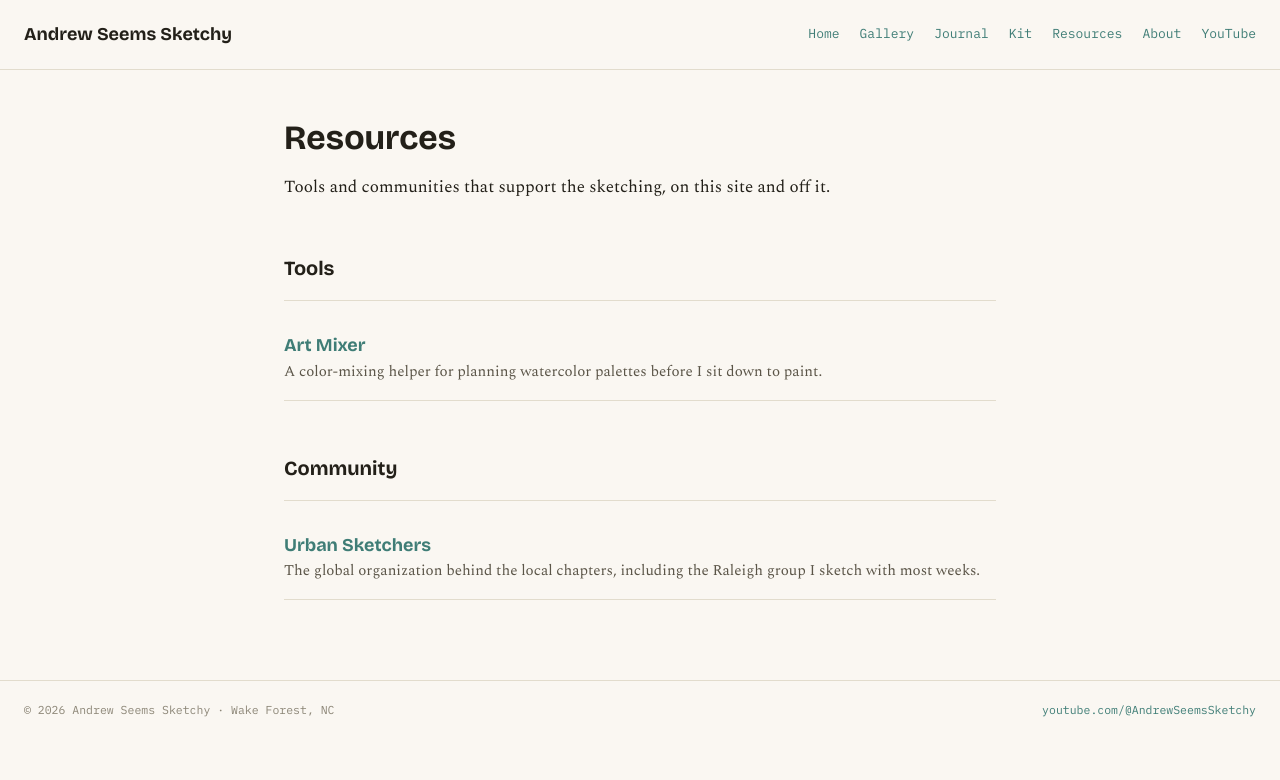
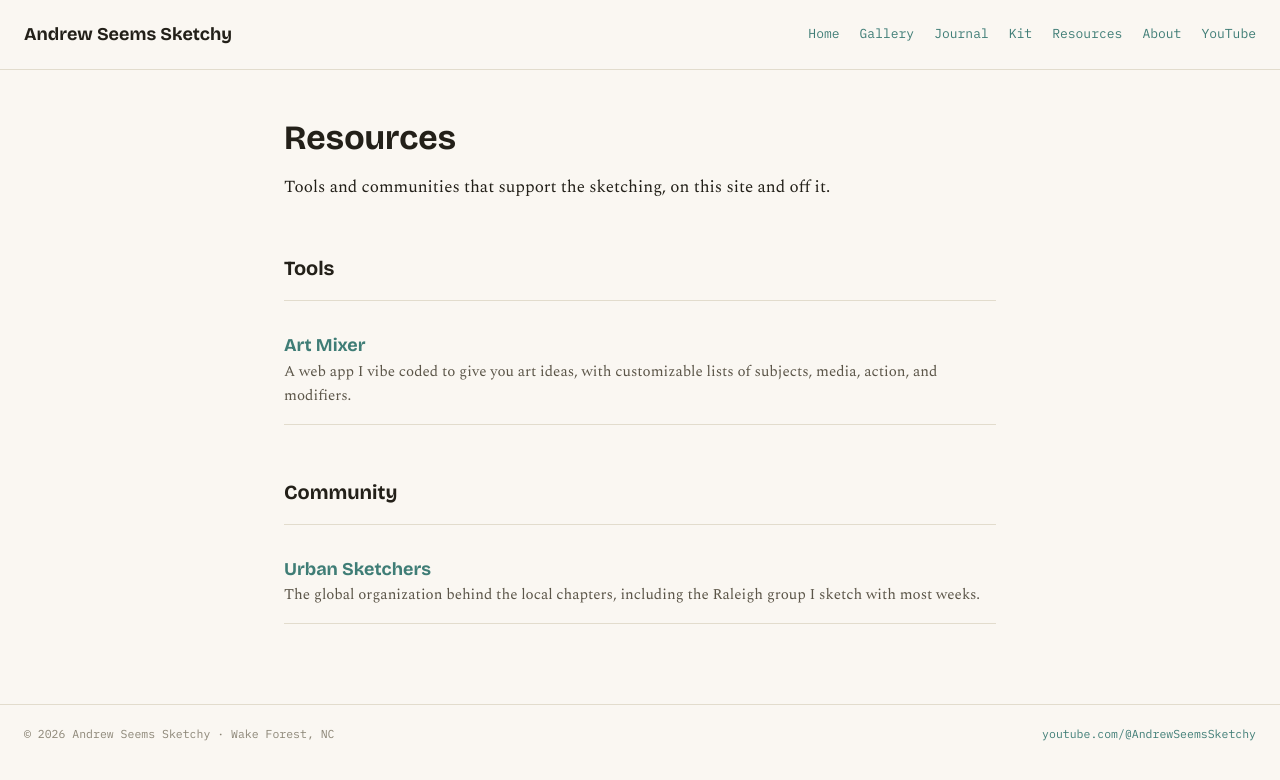
Before and after one commit to adauria/andrewseemssketchy.github.io, a Jekyll site: the page built from resources.html, in a window 1280 px wide. Shown: the top 780 px of the page. Built offline with Jekyll 4.4.1, drawn with Linux system fonts in a browser that asks for light colours.

Commit message:
edit description of art mixer

```diff
--- a/resources.html
+++ b/resources.html
@@ -12,7 +12,7 @@ permalink: /resources/
 <ul class="post-list">
 <li>
 <h3><a href="https://artmixer.andrewseemssketchy.com" target="_blank" rel="noopener">Art Mixer</a></h3>
-<p>A color-mixing helper for planning watercolor palettes before I sit down to paint.</p>
+<p>A web app I vibe coded to give you art ideas, with customizable lists of subjects, media, action, and modifiers.</p>
 </li>
 </ul>
 
```
